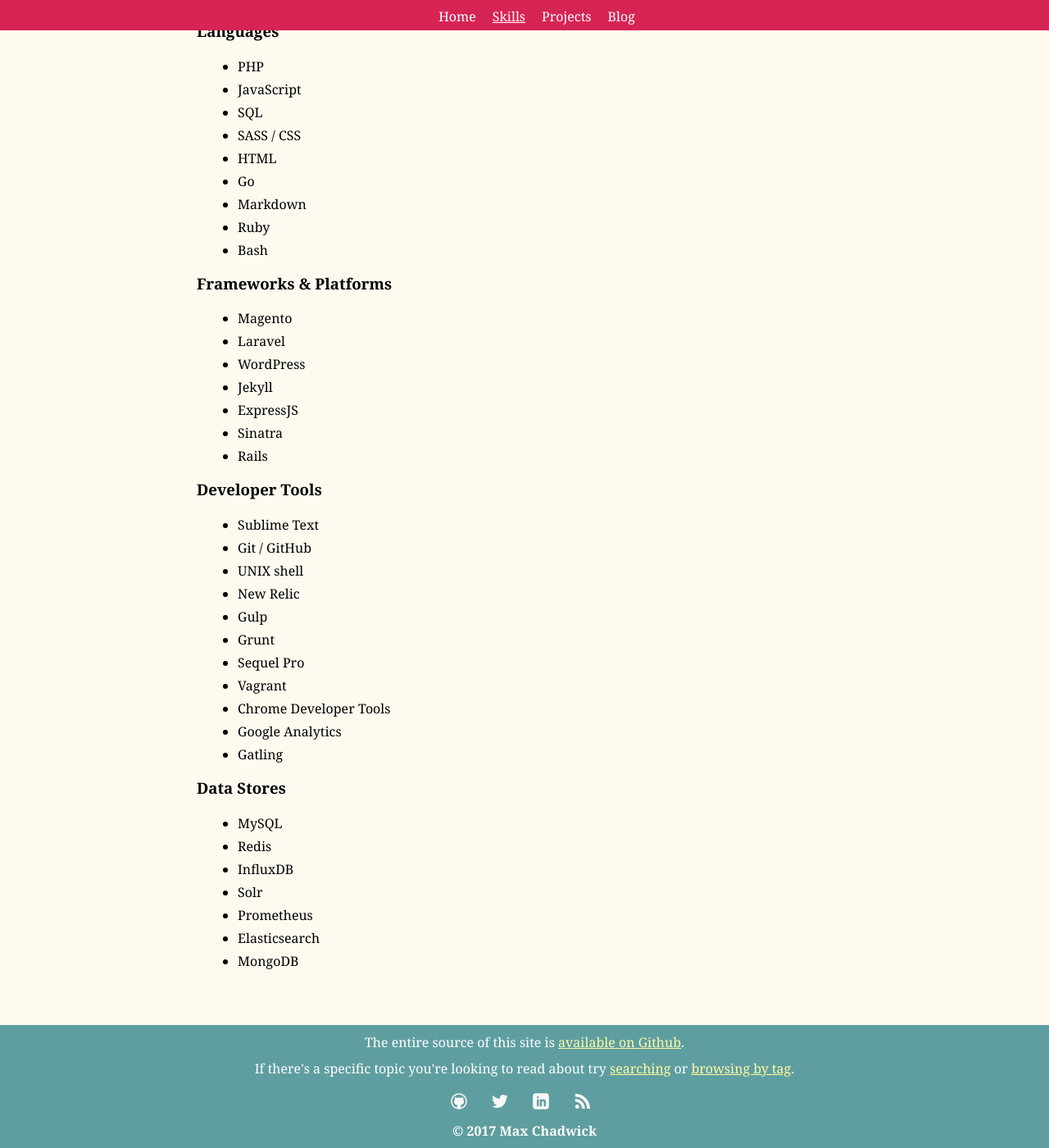
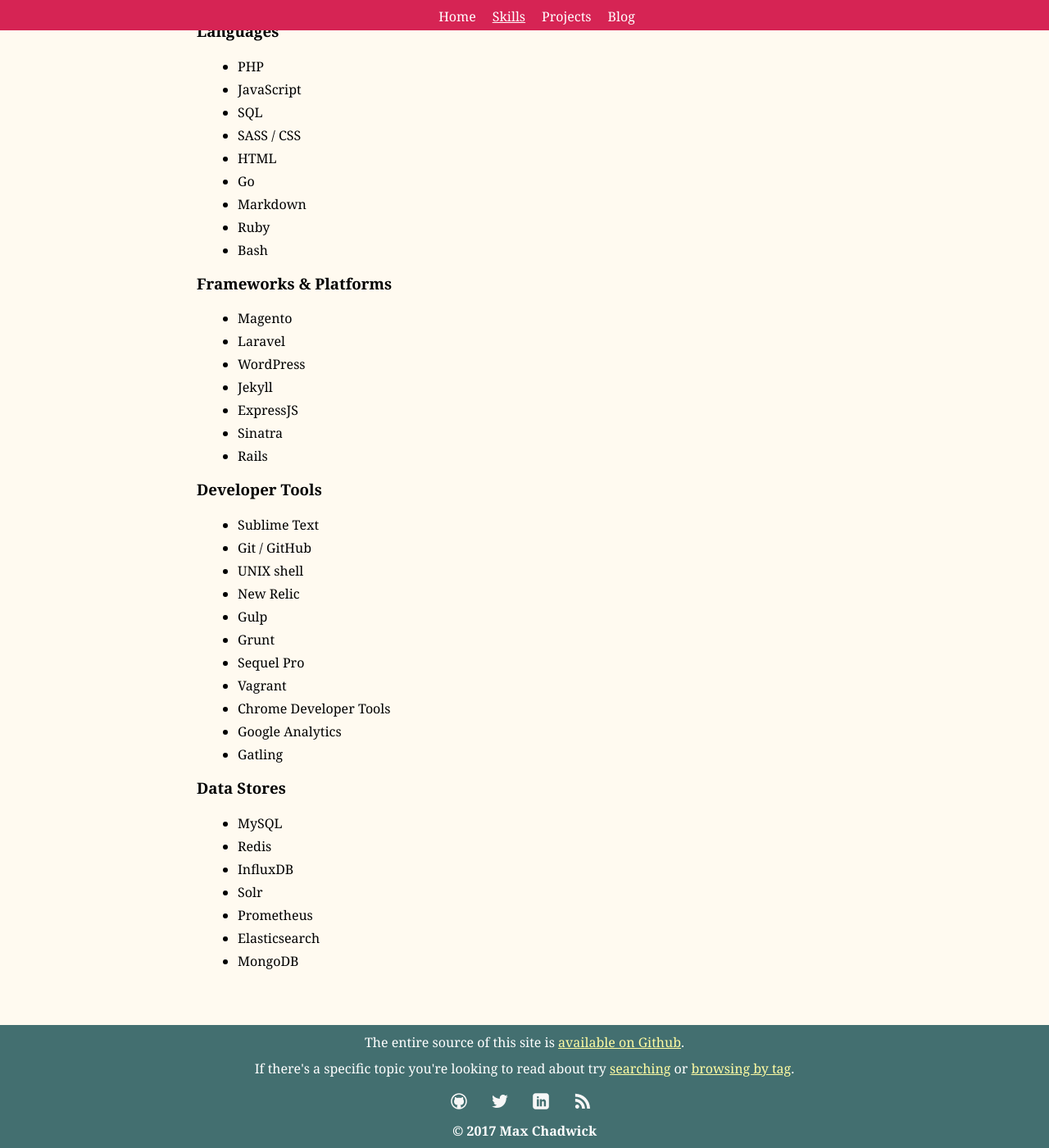
Before and after one commit to mpchadwick/mpchadwick.github.io, a Jekyll site: the page built from skills/index.md, in a window 1280 px wide and 1400 px high, scrolled down 287 px. Shown: the whole window at 82% size. Built offline with Jekyll 4.4.1, drawn with Linux system fonts in a browser that asks for light colours.

Commit message:
Darken alt bg color for better color contrast

```diff
--- a/_sass/_vars.scss
+++ b/_sass/_vars.scss
@@ -1,7 +1,7 @@
 // Background Colors
 $color-bg-pop: #d62454;
 $color-bg-plain: floralwhite;
-$color-bg-pop-alt: cadetblue;
+$color-bg-pop-alt: #436f70;
 
 // Link Colors
 $color-bg-pop-link: #fffca3;
```
